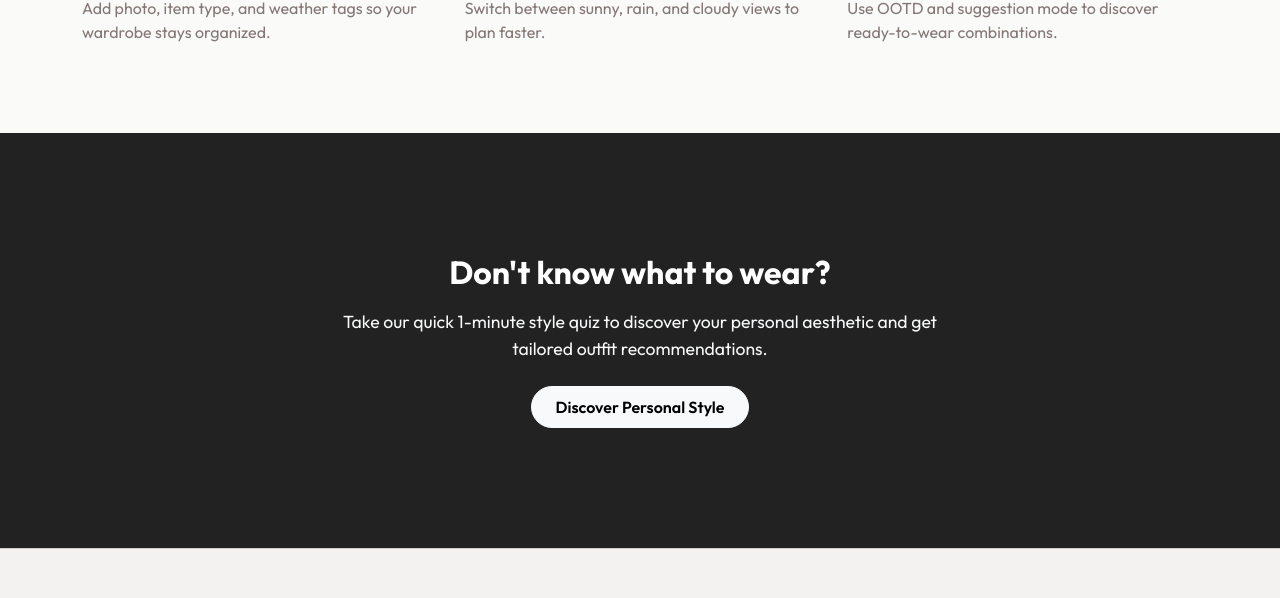
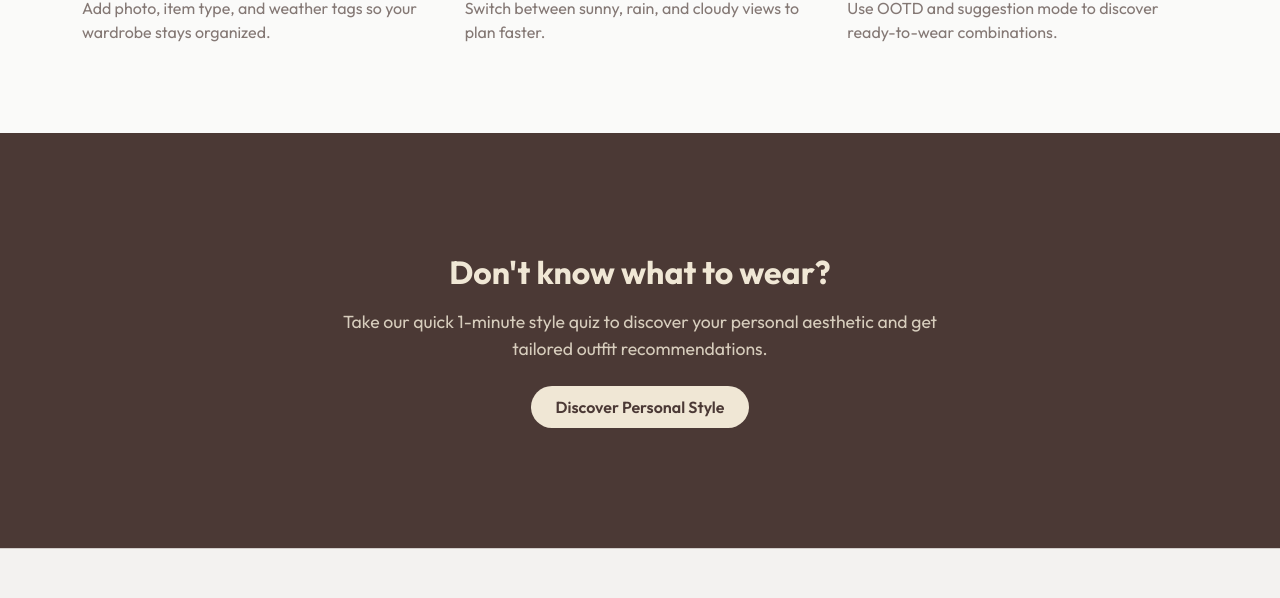
Before and after one commit to shin-hime/smart-wardrobe-app, a Next.js app: page / in a window 1280 px wide. Shown: the part 2132-2730 px from the top of the page. Built offline with nearby package versions, Linux system fonts and the light colour scheme; no server answers.

Commit message:
change bg color for quiz section

```diff
--- a/app/home.module.css
+++ b/app/home.module.css
@@ -109,6 +109,7 @@
   border-color: rgba(0, 0, 0, 0.6);
   color: #222;
 }
+
 
 .section {
   padding: clamp(3rem, 7vw, 4.5rem) 0;
--- a/app/page.js
+++ b/app/page.js
@@ -148,13 +148,13 @@ export default async function Home() {
       </section>
 
       {/* QUIZ BANNER SECTION */}
-      <section className={styles.section} style={{ backgroundColor: '#222', color: '#fff' }}>
+      <section className={styles.section} style={{ backgroundColor: 'var(--sw-mocha)', color: 'var(--sw-cream)' }}>
         <div className="container text-center py-5">
           <h2 className="mb-3" style={{ fontWeight: 700 }}>Don't know what to wear?</h2>
-          <p className="mb-4 text-light" style={{ maxWidth: 600, margin: '0 auto', fontSize: '1.1rem' }}>
+          <p className="mb-4" style={{ maxWidth: 600, margin: '0 auto', fontSize: '1.1rem', color: 'rgba(240, 231, 213, 0.85)' }}>
             Take our quick 1-minute style quiz to discover your personal aesthetic and get tailored outfit recommendations.
           </p>
-          <Link href="/quiz" className="btn btn-light rounded-pill px-4 py-2 fw-semibold">
+          <Link href="/quiz" className="btn rounded-pill px-4 py-2 fw-semibold" style={{ backgroundColor: 'var(--sw-cream)', color: 'var(--sw-mocha)' }}>
             Discover Personal Style
           </Link>
         </div>
```
Also changed, not shown: app/quiz/quiz.module.css (+9 -0 lines), app/globals.css (line endings or trailing spaces).
